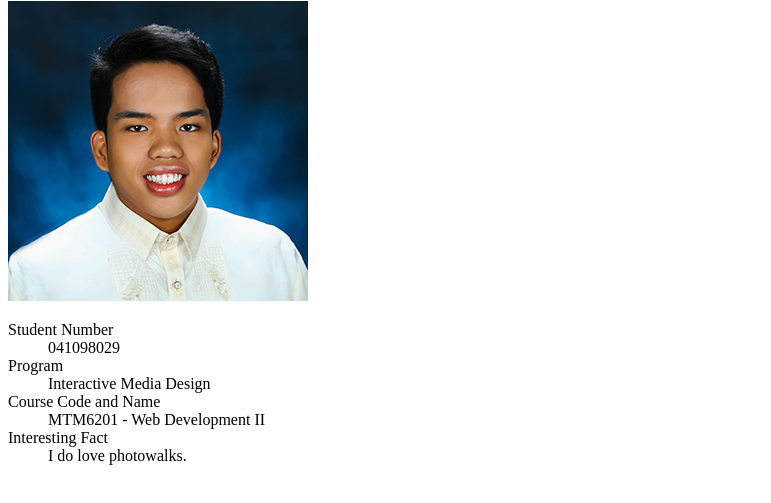
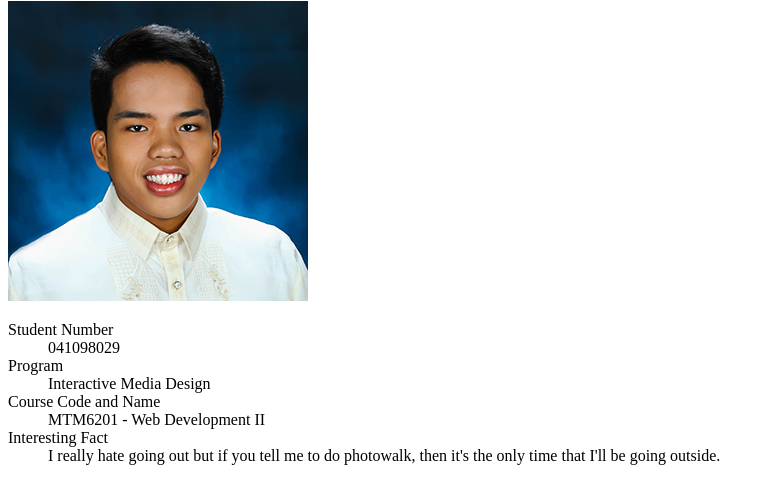
Before and after one commit to rame0033/mtm6201-week1, a plain HTML site: page index.html in a window 1280 px wide. Shown: the part 79-582 px from the top of the page, without its empty margins (0-771 px from the left). Drawn offline with Linux system fonts and the light colour scheme.

Commit message:
Rephrases interesting fact

```diff
--- a/index.html
+++ b/index.html
@@ -19,7 +19,7 @@
             <dt>Course Code and Name</dt>
             <dd>MTM6201 - Web Development II</dd>
             <dt>Interesting Fact</dt>
-            <dd>I do love photowalks.</dd>
+            <dd>I really hate going out but if you tell me to do photowalk, then it's the only time that I'll be going outside.</dd>
         </dl>
     </main>
 </body>
```
